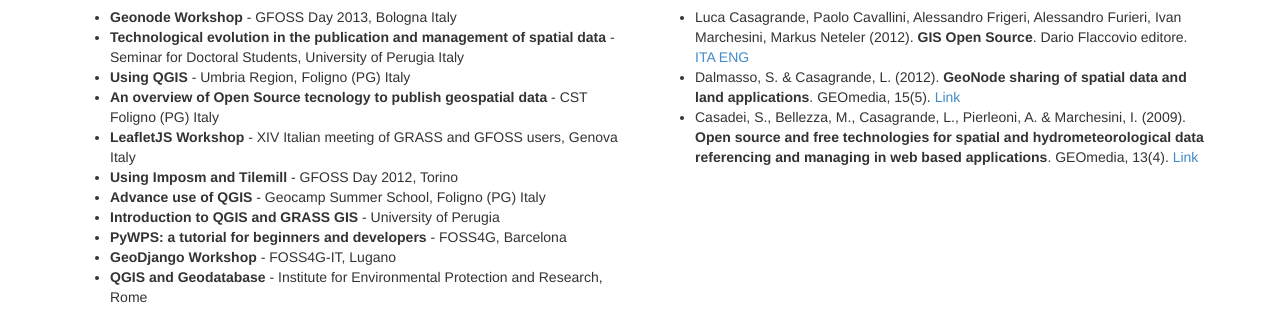
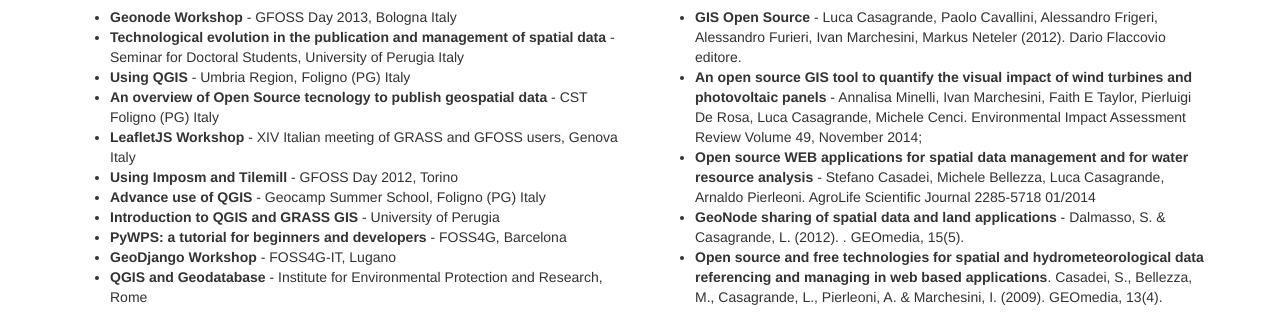
Before and after one commit to lucacasagrande/lucacasagrande.github.io, a plain HTML site: page index.html in a window 1280 px wide. Shown: the part 569-886 px from the top of the page. Drawn offline with Linux system fonts and the light colour scheme.

Commit message:
Update writing

```diff
--- a/index.html
+++ b/index.html
@@ -89,18 +89,27 @@
         <h2>Writing</h2>
         <ul>
           <li>
-            Luca Casagrande, Paolo Cavallini, Alessandro Frigeri, Alessandro Furieri, Ivan Marchesini, Markus Neteler (2012).
-            <b>GIS Open Source</b>. Dario Flaccovio editore.
-            <a href="http://www.darioflaccovio.it/libro.php/gis-open-source-df0149_C794" target="_blank">ITA</a>
-	    <a href="http://amzn.com/B00ITQW4EW" target="_blank">ENG</a>
+            <b>GIS Open Source</b> - Luca Casagrande, Paolo Cavallini, Alessandro Frigeri, Alessandro Furieri, Ivan Marchesini, Markus Neteler (2012).
+             Dario Flaccovio editore.
           </li>
           <li>
-            Dalmasso, S. & Casagrande, L. (2012). <b>GeoNode  sharing  of  spatial  data  and land applications</b>. GEOmedia, 15(5).
-            <a href="http://www.mediageo.it/ojs/index.php/GEOmedia/article/view/46" target="_blank">Link</a>
+            <b>An open source GIS tool to quantify the visual impact of wind turbines and photovoltaic panels</b>
+             - Annalisa Minelli, Ivan Marchesini, Faith E Taylor, Pierluigi De Rosa, Luca Casagrande, Michele Cenci.
+            Environmental Impact Assessment Review Volume 49, November 2014;
           </li>
           <li>
-          Casadei, S., Bellezza, M., Casagrande, L., Pierleoni, A. & Marchesini, I. (2009). <b>Open source and free technologies for spatial and hydrometeorological data referencing and managing in web based applications</b>. GEOmedia, 13(4).
-          <a href="http://www.mediageo.it/ojs/index.php/GEOmedia/article/view/474" target="_blank">Link</a>
+            <b>Open source WEB applications for spatial data management and for water resource analysis</b> -
+            Stefano Casadei, Michele Bellezza, Luca Casagrande, Arnaldo Pierleoni.
+            AgroLife Scientific Journal 2285-5718 01/2014
+          </li>
+
+          <li>
+            <b>GeoNode  sharing  of  spatial  data  and land applications</b>
+            - Dalmasso, S. & Casagrande, L. (2012). . GEOmedia, 15(5).
+          </li>
+          <li>
+            <b>Open source and free technologies for spatial and hydrometeorological data referencing and managing in web based applications</b>.
+            Casadei, S., Bellezza, M., Casagrande, L., Pierleoni, A. & Marchesini, I. (2009).  GEOmedia, 13(4).
           </li>
         </ul>
       </div>
```
